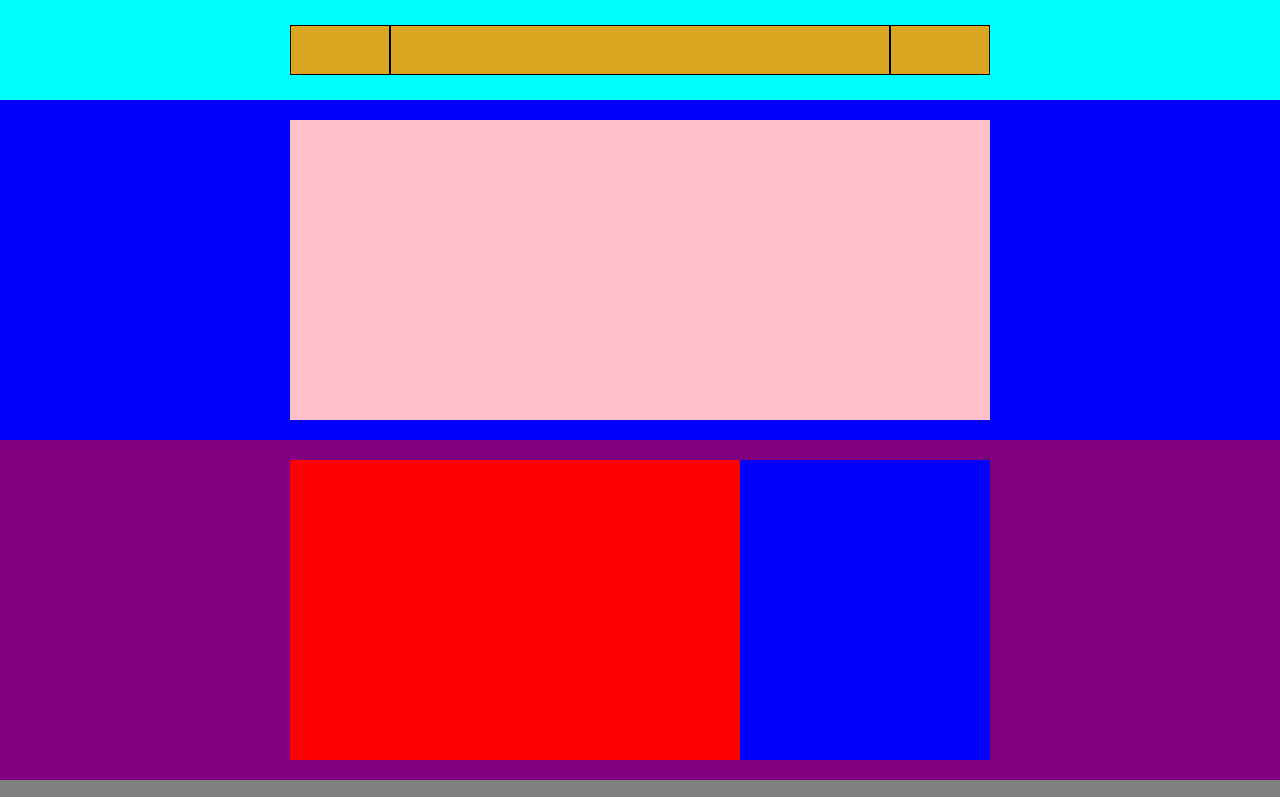
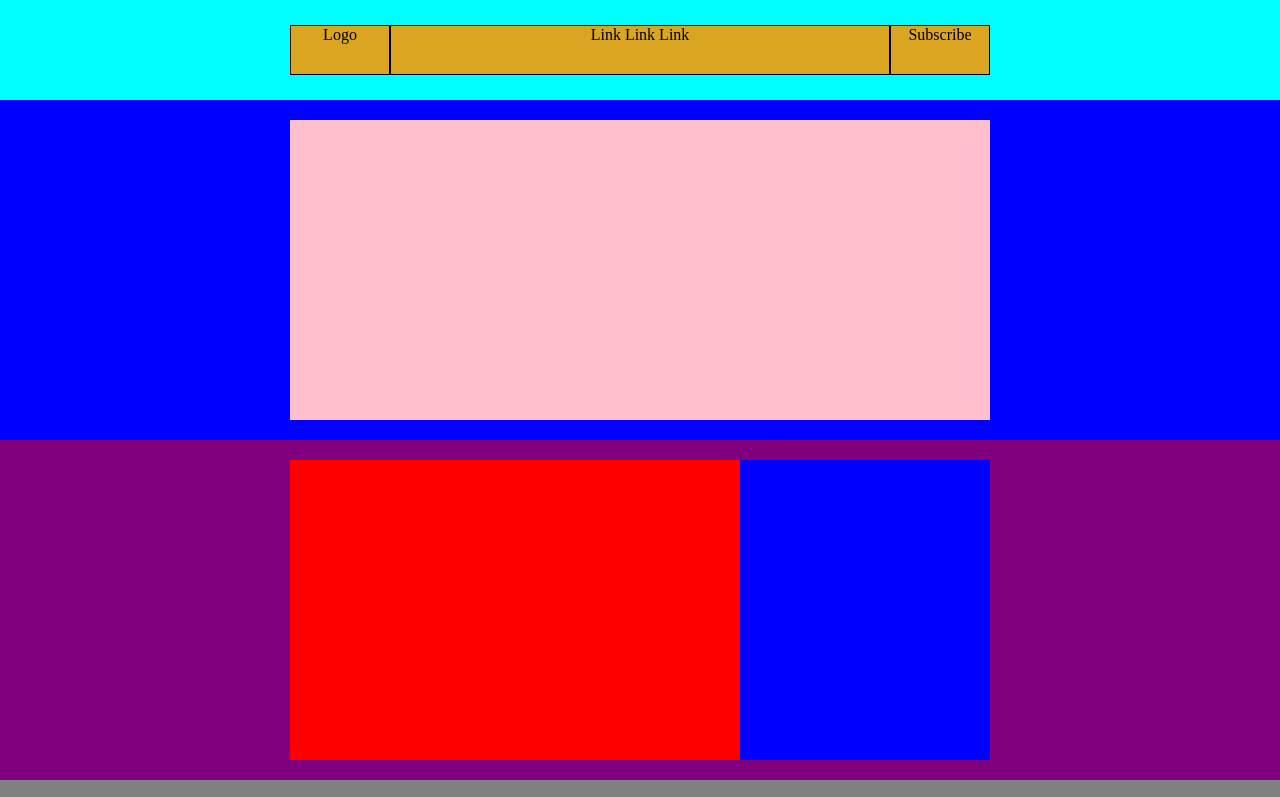
Before and after one commit to Giovanni-Cattaneo/htmlcss-struttura-discord, a plain HTML site: page index.html in a window 1280 px wide. Shown: the top 797 px of the page. Drawn offline with Linux system fonts and the light colour scheme.

Commit message:
add text inside header

```diff
--- a/assets/css/style.css
+++ b/assets/css/style.css
@@ -9,7 +9,7 @@
   display: flex;
   justify-content: center;
   align-items: center;
-
+  text-align: center;
 }
 
 .logo, .login-button{
--- a/index.html
+++ b/index.html
@@ -10,12 +10,15 @@
 
     <header id="site_header">
         <div class="logo">
+            Logo
         </div>
 
         <div class="intestation">
+            Link Link Link
         </div>
 
         <div class="login-button">
+            Subscribe
         </div>
 
     </header>
```
